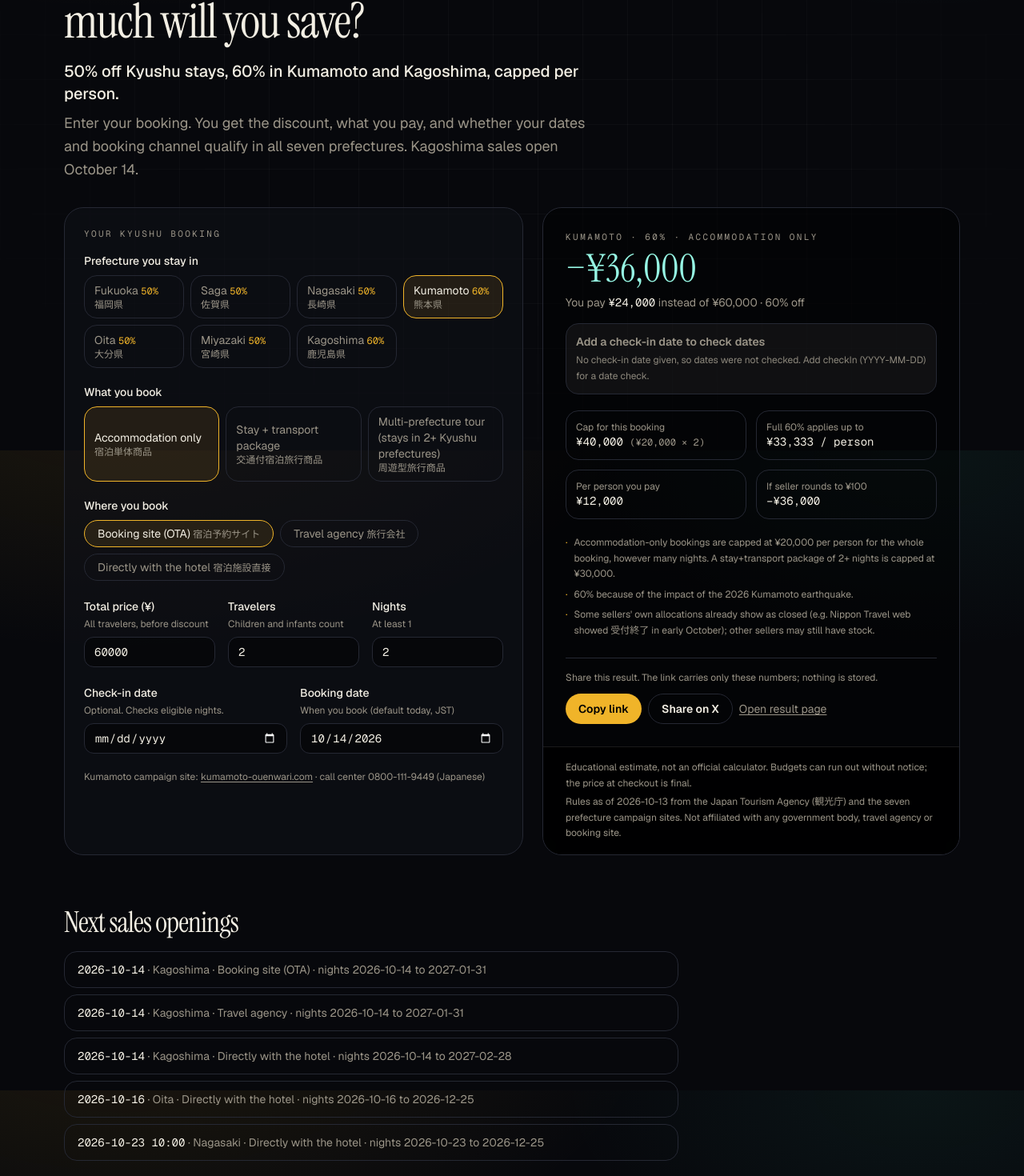
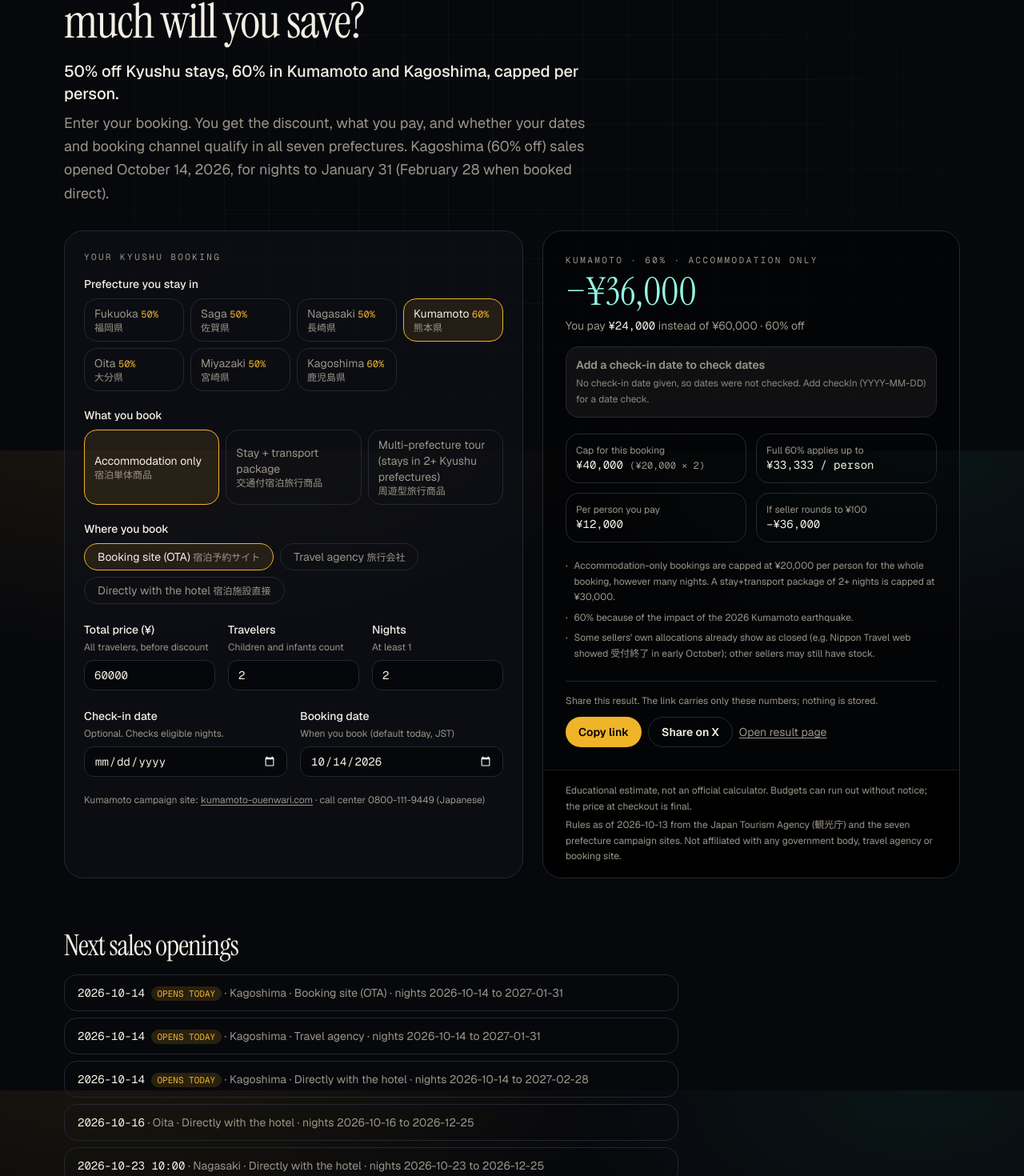
Before and after one commit to sean0007/kyushu-travel-discount, a Next.js app: page / in a window 1280 px wide. Shown: the part 237-1707 px from the top of the page at 80% size. Built offline with nearby package versions, Linux system fonts and the light colour scheme; no server answers.

Commit message:
Kagoshima: say sales opened 10-14 once live; 'opens today' badge on openings

```diff
--- a/app/page.tsx
+++ b/app/page.tsx
@@ -94,7 +94,9 @@ function windowText(id: (typeof PREFECTURES)[number]) {
 }
 
 export default function HomePage() {
-  const openings = upcomingOpenings(todayJst()).slice(0, 6);
+  const today = todayJst();
+  const openings = upcomingOpenings(today).slice(0, 6);
+  const kagoshimaOpen = today >= "2026-10-14";
   return (
     <div className="mx-auto w-full max-w-6xl px-4 py-8 sm:py-10">
       <section className="max-w-3xl">
@@ -102,7 +104,7 @@ export default function HomePage() {
         <h1 className="mt-3 font-display text-4xl leading-[1.05] tracking-tight sm:text-6xl">Kyushu travel discount calculator: how much will you save?</h1>
         <p className="mt-4 max-w-2xl text-lg font-medium text-foreground sm:text-xl">50% off Kyushu stays, 60% in Kumamoto and Kagoshima, capped per person.</p>
         <p className="mt-2 max-w-2xl text-base leading-relaxed text-muted sm:text-lg">
-          Enter your booking. You get the discount, what you pay, and whether your dates and booking channel qualify in all seven prefectures. Kagoshima sales open October 14.
+          Enter your booking. You get the discount, what you pay, and whether your dates and booking channel qualify in all seven prefectures. {kagoshimaOpen ? "Kagoshima (60% off) sales opened October 14, 2026, for nights to January 31 (February 28 when booked direct)." : "Kagoshima sales open October 14."}
         </p>
       </section>
 
@@ -120,6 +122,7 @@ export default function HomePage() {
                   {o.date}
                   {o.time ? ` ${o.time}` : ""}
                 </span>{" "}
+                {o.date === today && <span className="ml-1 rounded-full bg-amber/15 px-2 py-0.5 font-mono text-[11px] text-amber uppercase">opens today</span>}{" "}
                 · {o.en} · {CHANNEL_LABEL[o.channel].en} · nights {o.stayFrom} to {o.stayTo}
               </li>
             ))}
```
